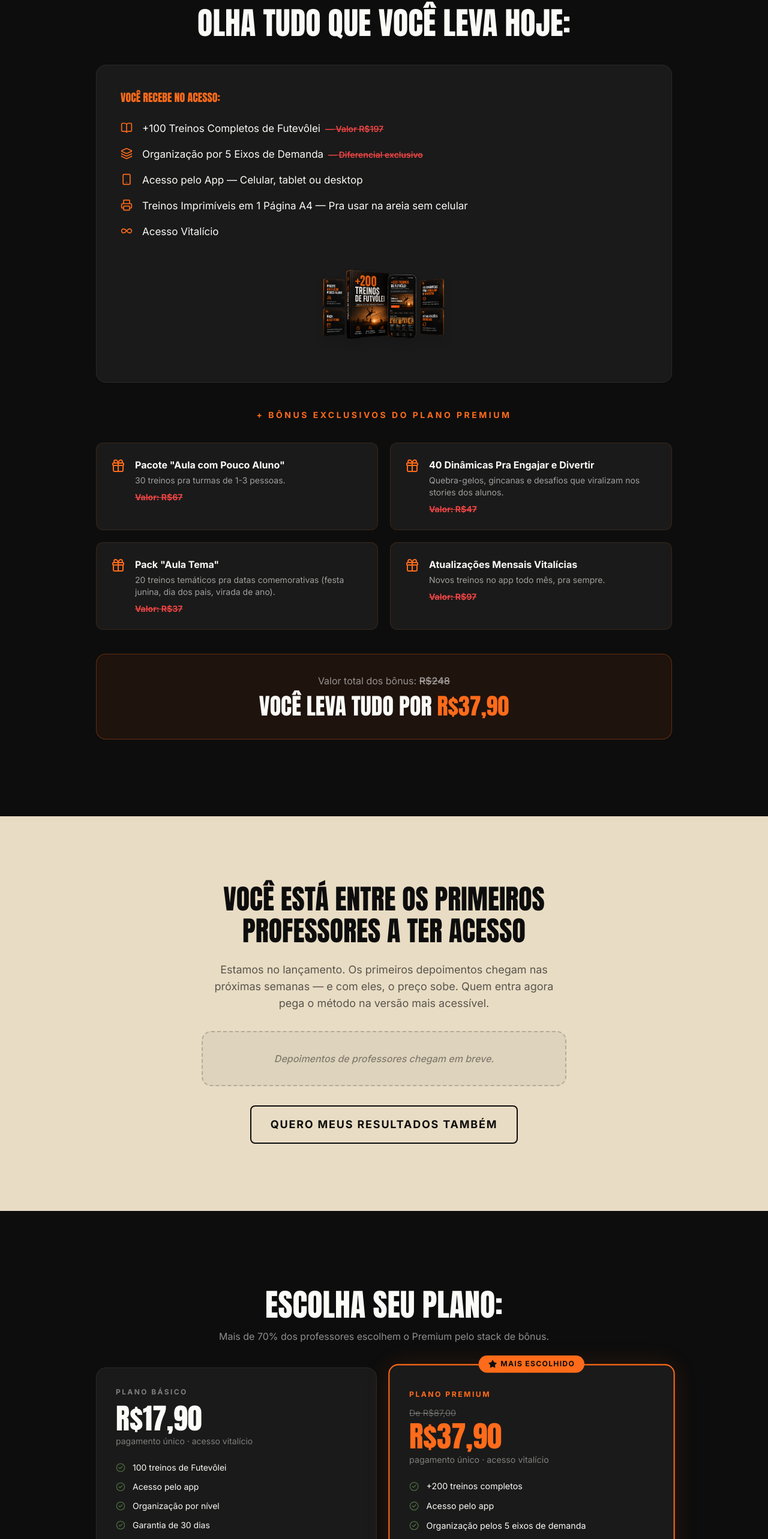
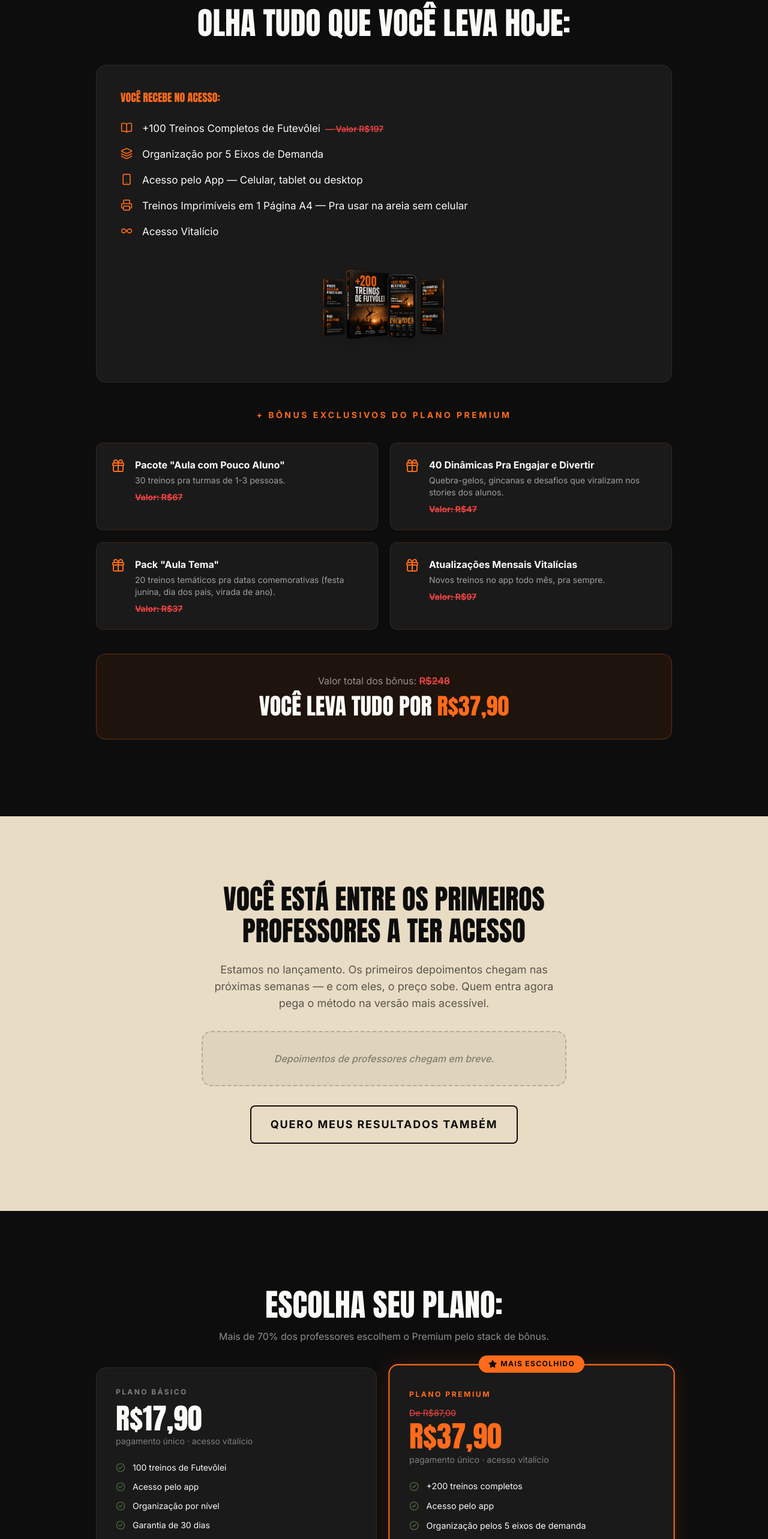
Before and after one commit to caualobo31/200treinosdefutvolei, a Next.js app: page / in a window 1280 px wide. Shown: the part 4515-7081 px from the top of the page at 60% size. Built offline with nearby package versions, Linux system fonts and the light colour scheme.

Commit message:
style: todos os valores de ancoragem riscados e vermelhos; remove 'Diferencial exclusivo'
Co-Authored-By: Claude Sonnet 4.6 <noreply@anthropic.com>

```diff
--- a/components/sections/Bonuses.tsx
+++ b/components/sections/Bonuses.tsx
@@ -4,7 +4,7 @@ import { RevealOnScroll } from "@/components/ui/RevealOnScroll";
 
 const included = [
   { icon: <BookOpen className="w-5 h-5" />, text: "+100 Treinos Completos de Futevôlei", value: "Valor R$197" },
-  { icon: <Layers className="w-5 h-5" />, text: "Organização por 5 Eixos de Demanda", value: "Diferencial exclusivo" },
+  { icon: <Layers className="w-5 h-5" />, text: "Organização por 5 Eixos de Demanda", value: "" },
   { icon: <Smartphone className="w-5 h-5" />, text: "Acesso pelo App — Celular, tablet ou desktop", value: "" },
   { icon: <Printer className="w-5 h-5" />, text: "Treinos Imprimíveis em 1 Página A4 — Pra usar na areia sem celular", value: "" },
   { icon: <Infinity className="w-5 h-5" />, text: "Acesso Vitalício", value: "" },
@@ -171,7 +171,7 @@ export function Bonuses() {
               style={{ color: "rgba(250,250,247,0.55)" }}
             >
               Valor total dos bônus:{" "}
-              <span className="line-through font-semibold">R$248</span>
+              <span className="line-through font-semibold" style={{ color: "#ef4444" }}>R$248</span>
             </p>
             <p
               className="font-display uppercase"
--- a/components/sections/Pricing.tsx
+++ b/components/sections/Pricing.tsx
@@ -152,7 +152,7 @@ export function Pricing() {
                 >
                   Plano Premium
                 </span>
-                <div className="text-sm line-through mb-1" style={{ color: "rgba(250,250,247,0.35)" }}>
+                <div className="text-sm line-through mb-1" style={{ color: "#ef4444" }}>
                   De {PRICE_PREMIUM_FROM}
                 </div>
                 <div
```
